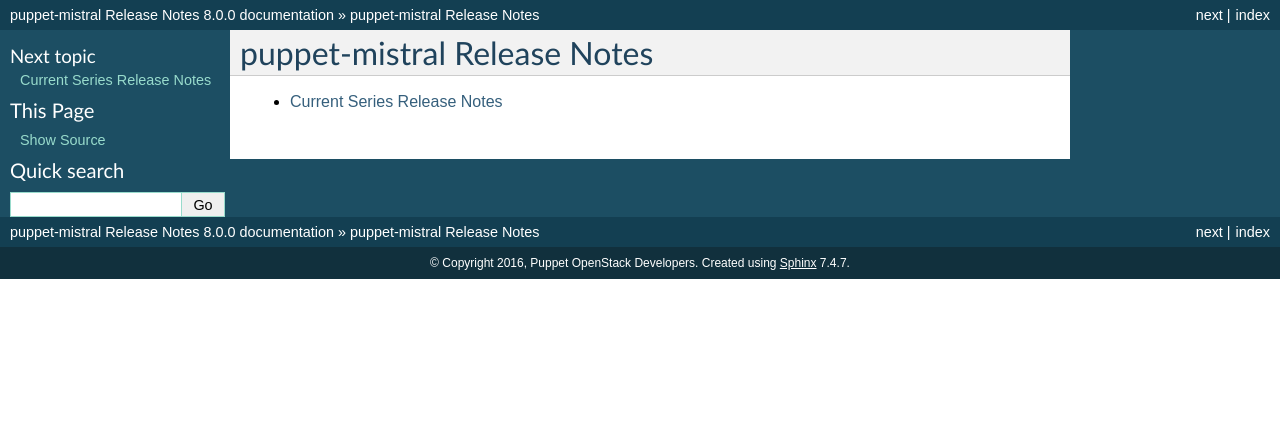
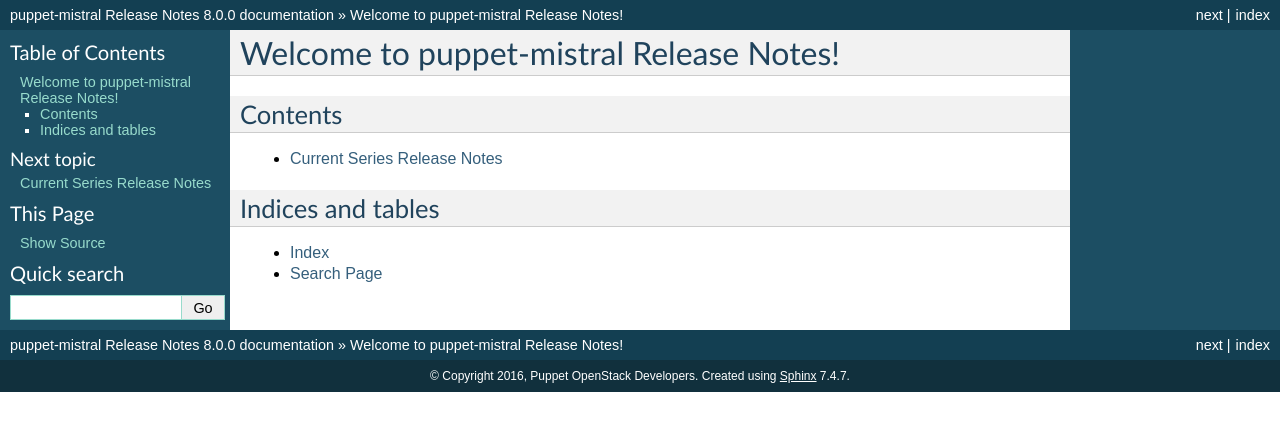
Before and after one commit to openstack/puppet-mistral, a Sphinx documentation site: the page built from releasenotes/source/index.rst, in a window 1280 px wide. Shown: the top 431 px of the page. Built offline with Sphinx 7.4.7, drawn with Linux system fonts in a browser that asks for light colours.

Commit message:
Release 8.0.0
* Update CHANGELOG with release notes URL.
* Update README with new release number & name.
* Update metadata.json with new tag & dependencies.
* Add release note prelude for Mitaka.
* Update Reno release note to drop prelude.
* Improve release note landing page.

Change-Id: I9a479239263a1f1bb71b2d601456c2e01c23354e

```diff
--- a/metadata.json
+++ b/metadata.json
@@ -30,6 +30,6 @@
     { "name": "puppetlabs/apache", "version_requirement": ">=1.0.0 <2.0.0" },
     { "name": "puppetlabs/inifile", "version_requirement": ">=1.0.0 <2.0.0" },
     { "name": "puppetlabs/stdlib", "version_requirement": ">= 4.0.0 <5.0.0" },
-    { "name": "openstack/openstacklib", "version_requirement": ">=7.0.0 <8.0.0" }
+    { "name": "openstack/openstacklib", "version_requirement": ">=8.0.0 <9.0.0" }
   ]
 }
--- a/releasenotes/source/index.rst
+++ b/releasenotes/source/index.rst
@@ -1,8 +1,18 @@
-============================
-puppet-mistral Release Notes
-============================
+========================================
+Welcome to puppet-mistral Release Notes!
+========================================
+
+Contents
+========
 
 .. toctree::
-   :maxdepth: 1
+   :maxdepth: 2
 
    unreleased
+
+
+Indices and tables
+==================
+
+* :ref:`genindex`
+* :ref:`search`
```
Also changed, not shown: CHANGELOG.md (added, +4 -0 lines), 2 other files.
